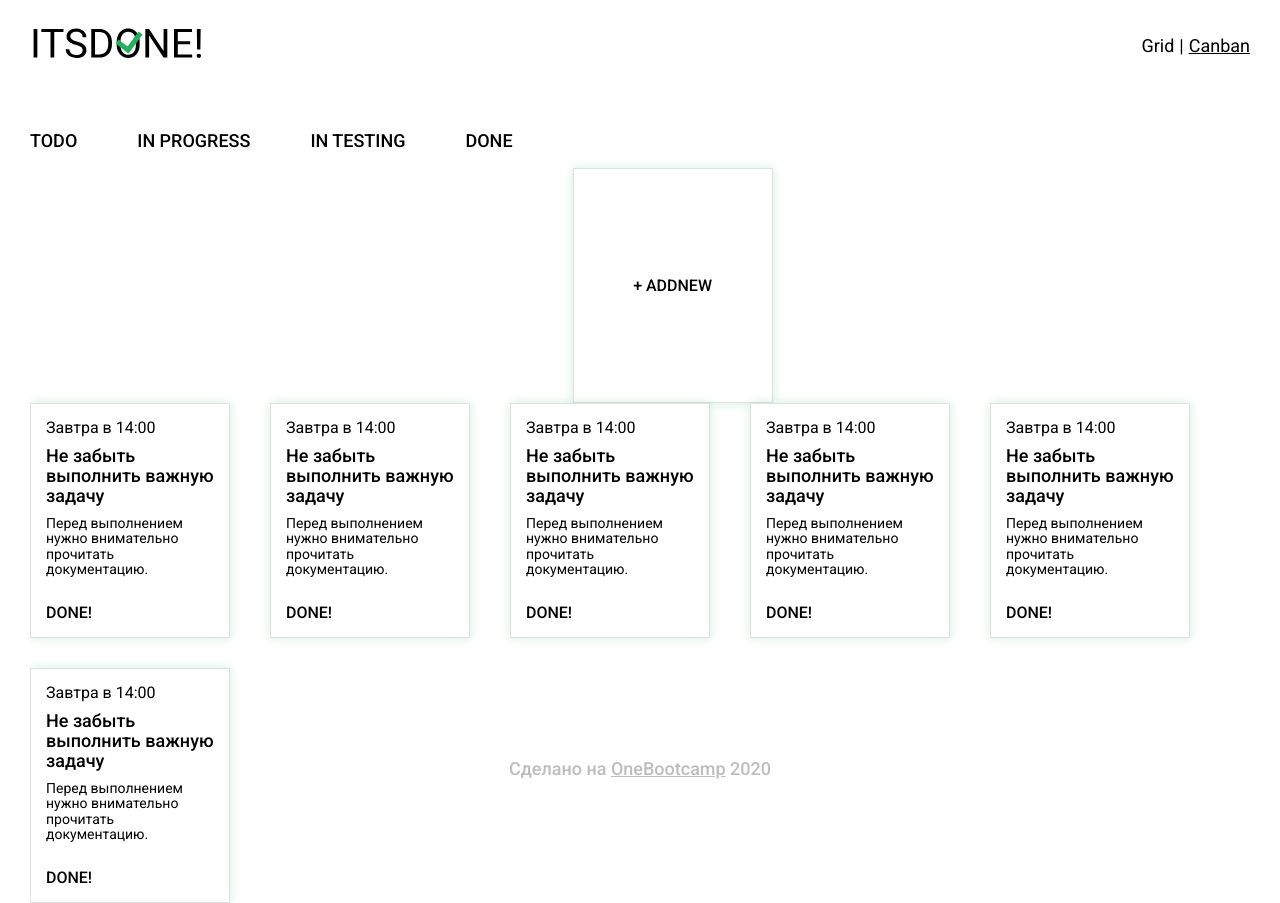
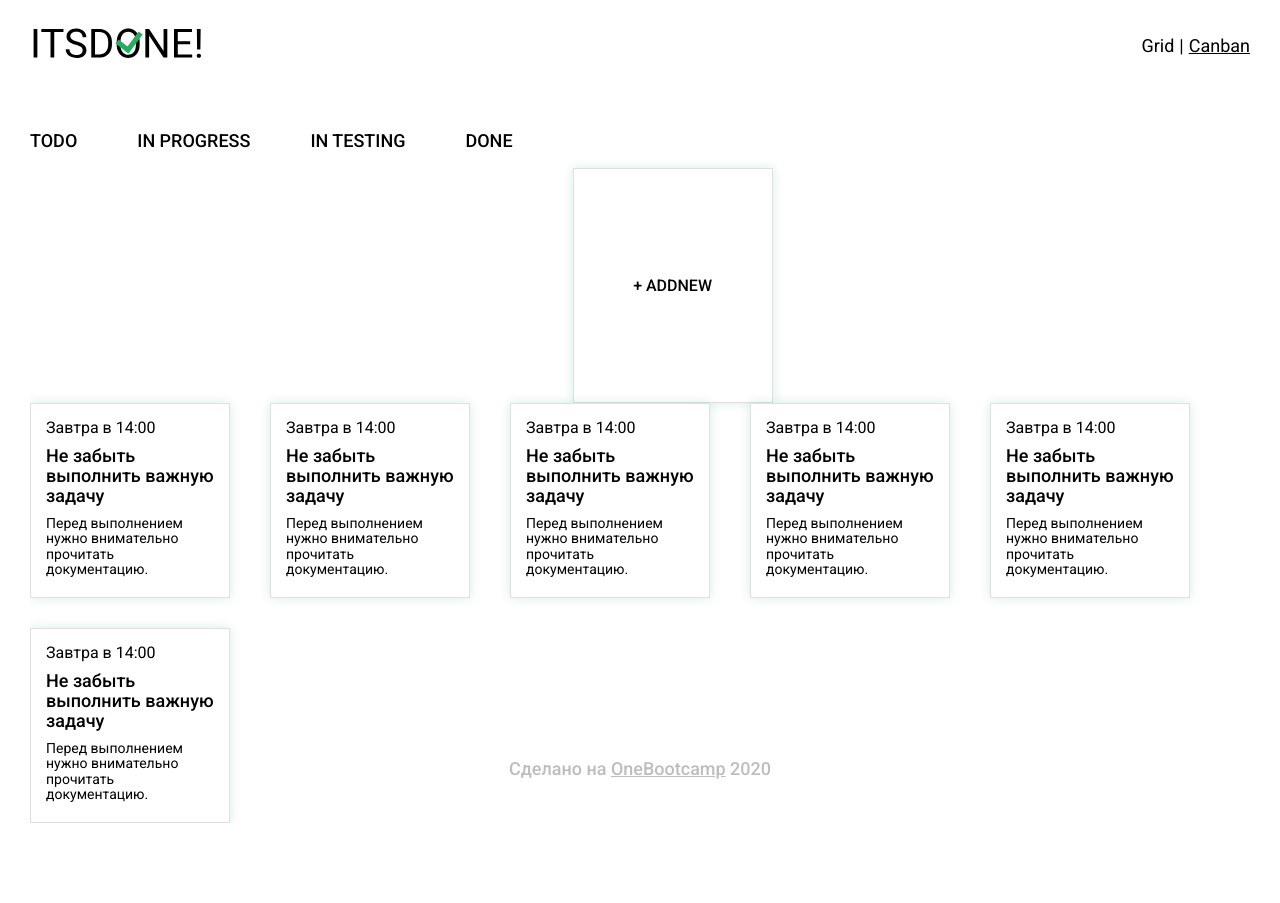
Before and after one commit to OneBootcamp-1-0/itsdone-1, a React app: page / in a window 1280 px wide. After the commit the page ends 823 px from the top, so only its background shows below. Built offline with nearby package versions, Linux system fonts and the light colour scheme.

Commit message:
added conditions to Card component

```diff
--- a/src/components/Board/Card/Card.jsx
+++ b/src/components/Board/Card/Card.jsx
@@ -1,15 +1,17 @@
 import React from 'react';
 import css from './Card.css';
 
-const Card = () => {
+const Card = props => {
+  const {isButton} = props;
+
   return (
-    <div className={css.card}>
+    <div className={`${css.card} ${isButton ? null : css.card_canban}`}>
       <p className={css.card__date}>Завтра в 14:00</p>
       <h2 className={css.card__title}>Не забыть выполнить важную задачу</h2>
       <p className={css.card__note}>Перед выполнением нужно внимательно прочитать документацию.</p>
-      <button className={css.card__btn} type='button'>Done!</button>
+      {isButton ? <button className={css.card__btn} type='button'>Done!</button> : null}
     </div>
-  )
-}
+  );
+};
 
 export default Card;
```
